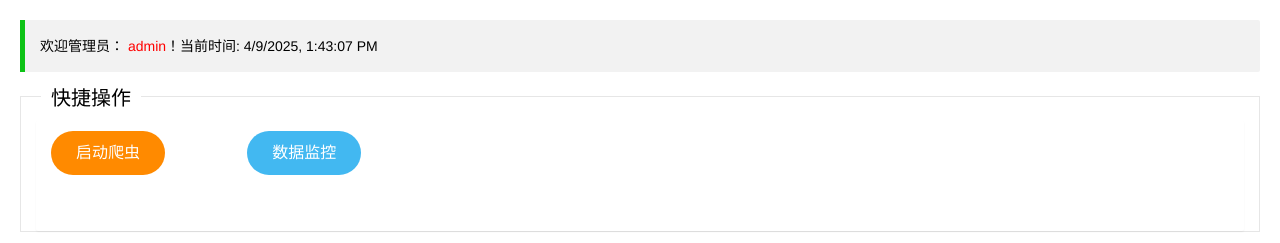
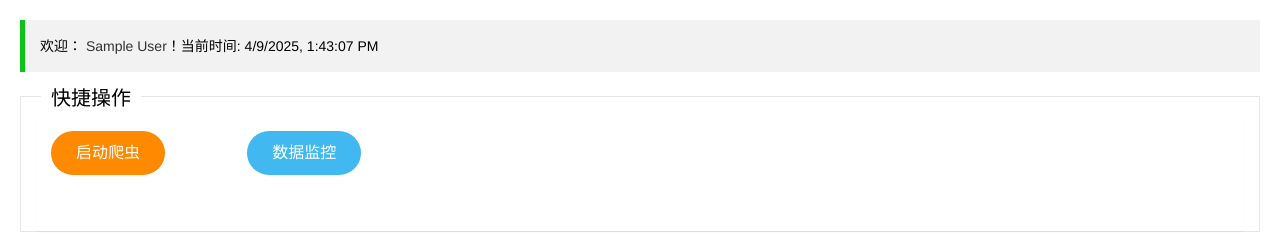
Before and after one commit to tuomasi-dang/View-weathers, a Flask app: page /html/welcome in a window 1280 px wide. Shown: the top 243 px of the page. Run offline with Flask 2, Linux system fonts and the light colour scheme; the visitor is signed in with stand-in values (Sample User, id 1); data comes from the database, SQL or seed files in the repository.

Commit message:
欢迎和登陆界面用户信息修复

```diff
--- a/app.py
+++ b/app.py
@@ -55,6 +55,7 @@ def login():
         if res and res[0][0] > 0:
             session['is_login'] = True
             session['role'] = res[0][1]
+            session['name'] = res[0][2]
             return "200"
         else:
             return "300"
@@ -268,9 +269,12 @@ def get_qgsk_data():
 @app.route('/html/weather')
 def new():
     return render_template('html/weathers.html')
-@app.route('/html/tuijian',methods=["GET"])
+
+
+@app.route('/html/tuijian', methods=["GET"])
 def newTUIJAN():
     return render_template('html/tuijian.html')
+
 
 # 获取天气数据分页
 @app.route('/weather/list', methods=["POST"])
--- a/service/users_data.py
+++ b/service/users_data.py
@@ -3,8 +3,7 @@ from utils import dbUtil
 
 # 用户登录业务
 def get_user(account, password):
-
-    sql = "select id,type from user where account= '" + account + "' and password= '" + password + "'"
+    sql = "select id,type,name from user where account= '" + account + "' and password= '" + password + "'"
     db = dbUtil()
     res = db.query(sql)
     db.close()
--- a/templates/html/welcome.html
+++ b/templates/html/welcome.html
@@ -15,8 +15,9 @@
 </head>
 <body>
 <div class="x-body layui-anim layui-anim-up">
-    <blockquote class="layui-elem-quote">欢迎管理员：
-        <span class="x-red">admin</span>！当前时间:
+    <blockquote class="layui-elem-quote">欢迎：
+        <span class="x-red"><a href="javascript:;">
+            {{ session.get('name', '用户') }}</a></span>！当前时间:
         <span id="datetime">
 					<script>
 						setInterval("document.getElementById('datetime').innerHTML=new Date().toLocaleString();", 1000);
--- a/templates/index.html
+++ b/templates/index.html
@@ -27,9 +27,11 @@
     </div>
     <ul class="layui-nav right" lay-filter="">
         <li class="layui-nav-item">
-            <a href="javascript:;">管理员</a>
+            <a href="javascript:;">
+                {% if session.get('role') == 0 %}管理员{% else %}普通用户{% endif %}</a>
             <dl class="layui-nav-child">
                 <!-- 二级菜单 -->
+                <dd><a href="javascript:;">{{ session.get('name', '用户') }}</a></dd>
                 <dd><a href="/logout">退出</a></dd>
             </dl>
         </li>
--- a/templates/index1.html
+++ b/templates/index1.html
@@ -27,9 +27,10 @@
     </div>
     <ul class="layui-nav right" lay-filter="">
         <li class="layui-nav-item">
-            <a href="javascript:;">管理员</a>
+            <a href="javascript:;">{% if session.get('role') == 0 %}管理员{% else %}普通用户{% endif %}</a>
             <dl class="layui-nav-child">
                 <!-- 二级菜单 -->
+                <dd><a href="javascript:;">{{ session.get('name', '用户') }}</a></dd>
                 <dd><a href="/logout">退出</a></dd>
             </dl>
         </li>
@@ -68,7 +69,7 @@
                     </li>
                 </ul>
             </li>
-                       <li>
+            <li>
                 <a href="javascript:;">
                     <i class="iconfont">&#xe6e7;</i>
                     <cite>系统日志</cite>
```
